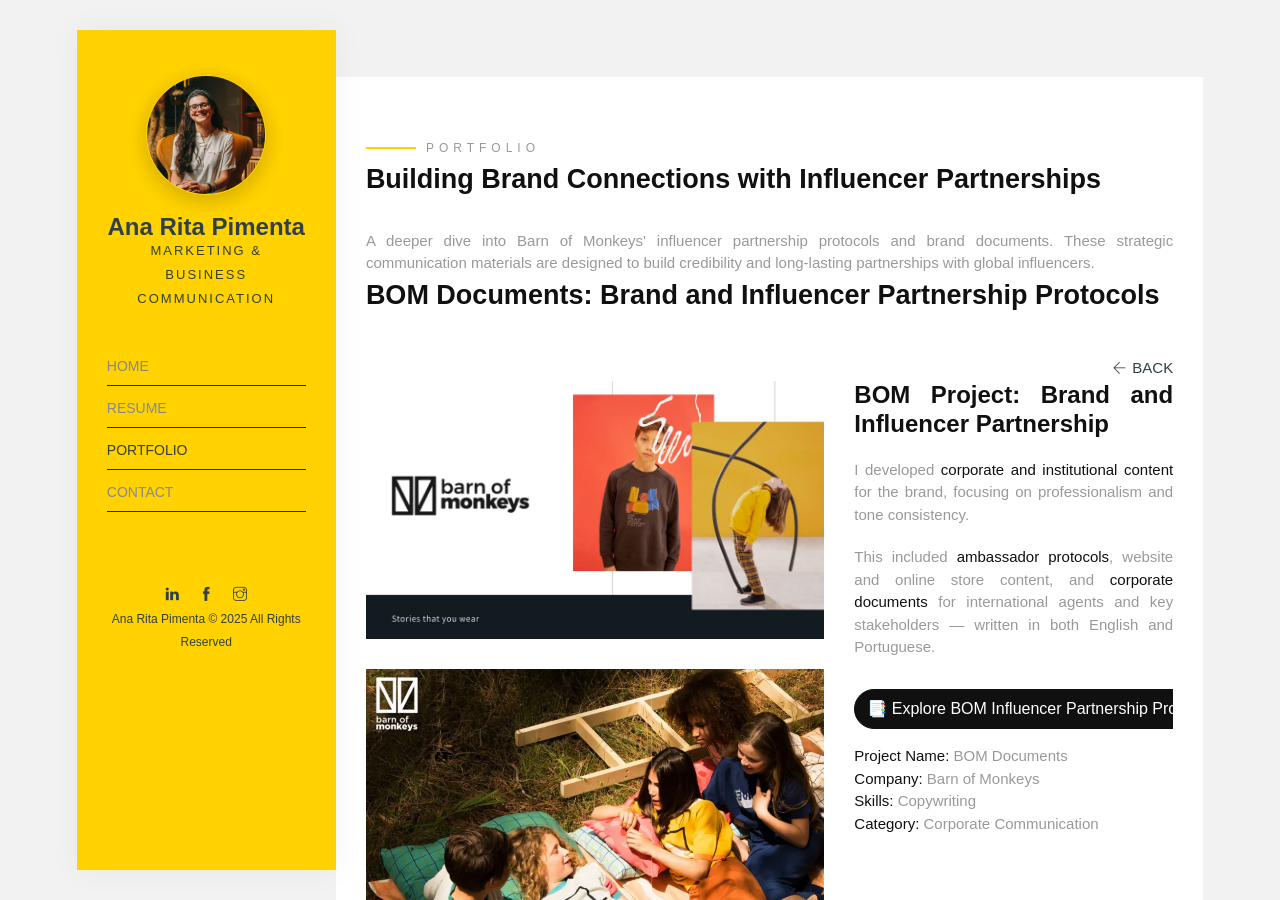
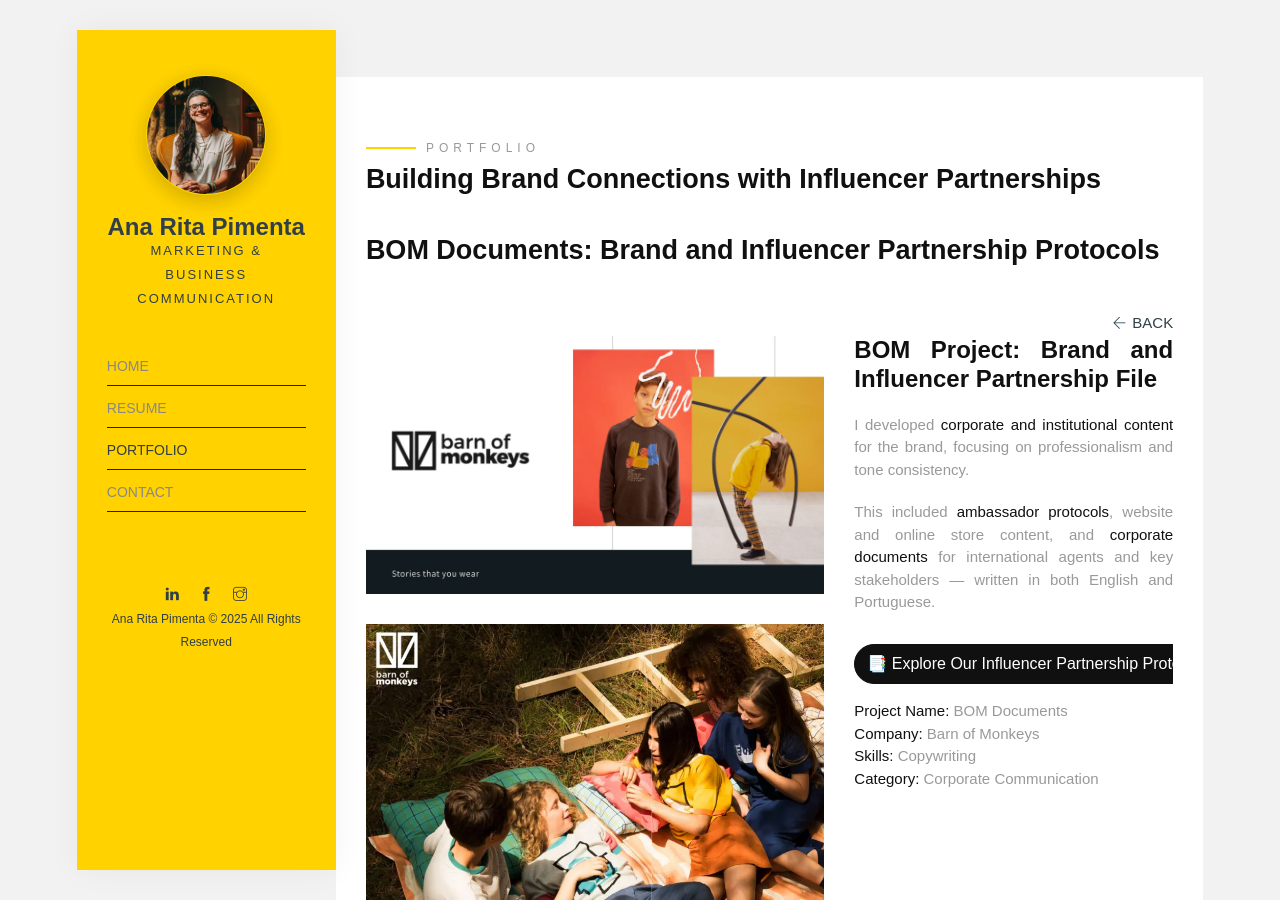
Before and after one commit to anaritapimenta/anaritapimenta.github.io, a Jekyll site: the page built from portfolio/bom-documents/index.html, in a window 1280 px wide and 900 px high. Built offline with Jekyll 4.4.1, drawn with Linux system fonts in a browser that asks for light colours; some web fonts are replaced.

Commit message:
Update index.html

```diff
--- a/portfolio/bom-documents/index.html
+++ b/portfolio/bom-documents/index.html
@@ -13,13 +13,16 @@
         <h1 class="heading animate-box" data-animate-effect="fadeInLeft">
           Building Brand Connections with Influencer Partnerships
         </h1>
+
         <!-- Texto oculto para SEO -->
-        <span class="seo-hidden" aria-hidden="true">
+        <span class="seo-hidden" style="display:none;" aria-hidden="true">
           A deeper dive into Barn of Monkeys' influencer partnership protocols and brand documents. These strategic communication materials are designed to build credibility and long-lasting partnerships with global influencers.
         </span>
+
         <h2 class="heading animate-box" data-animate-effect="fadeInLeft">
           BOM Documents: Brand and Influencer Partnership Protocols
         </h2>
+
         <a
           href="{{ 'portfolio/' | prepend: site.baseurl | prepend: site.url }}"
           aria-label="Back to Portfolio"
@@ -63,7 +66,7 @@
       <div class="col-md-5 sticky-parent animate-box" data-animate-effect="fadeInLeft">
         <div id="sticky_item">
           <div class="project-desc">
-            <h2>BOM Project: Brand and Influencer Partnership</h2>
+            <h2>BOM Project: Brand and Influencer Partnership File</h2>
             <p>
               I developed <strong>corporate and institutional content</strong> for the brand, focusing on professionalism and tone consistency.
             </p>
```
Also changed, not shown: other parts of portfolio/bom-documents/index.html (+1 -1 lines).
